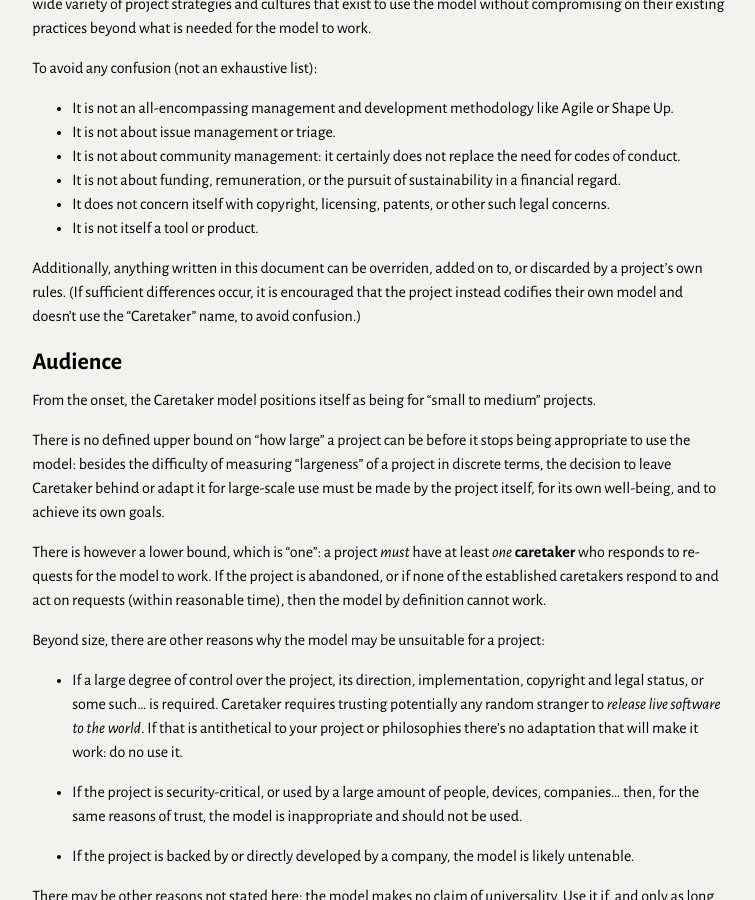
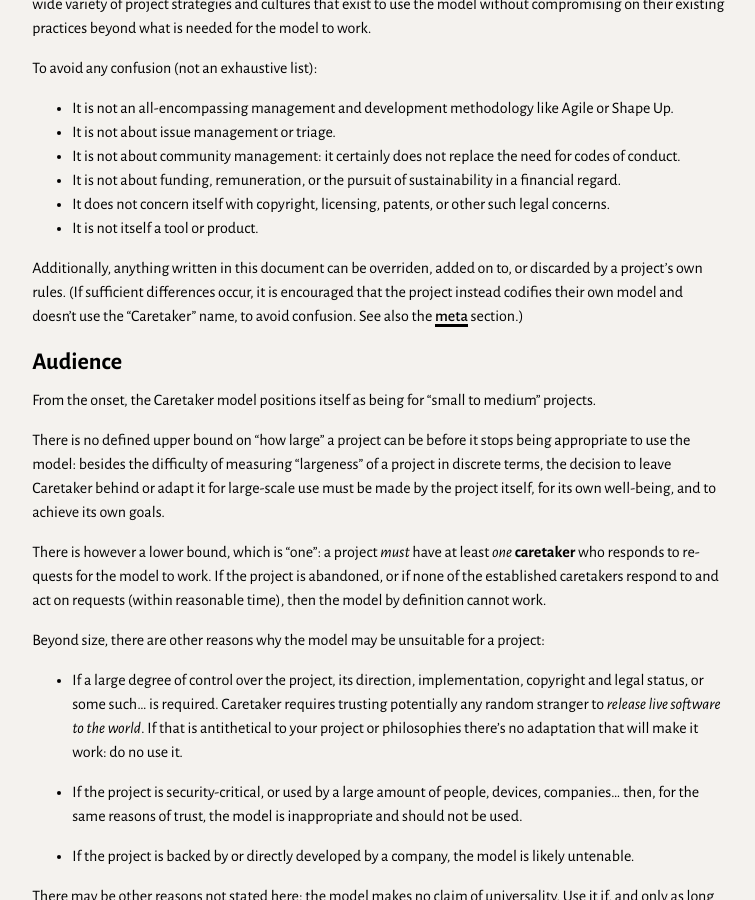
Before and after one commit to passcod/caretaker, a Jekyll site: the page built from index.markdown, in a window 1280 px wide and 900 px high, scrolled down 3892 px. Shown: the whole window, without its empty margins (259-1014 px from the left). Built offline with Jekyll 4.4.1, drawn with Linux system fonts in a browser that asks for light colours; our own code applies the rules of GitHub Pages for plain Markdown files; some of the changed lines change nothing that is shown; some of the changed text lies outside the part shown.

Commit message:
Add anchor refs for each heading

```diff
--- a/index.markdown
+++ b/index.markdown
@@ -3,6 +3,7 @@
 ---
 
 ## Background
+[background]: #background
 
 An open software project — that is, a software project conducted in the open, without attaching it
 to either of the two dominant ideologies, “free software” and “open source” — might be started for
@@ -91,6 +92,7 @@
 
 
 ## Introduction
+[introduction]: #introduction
 
 The model is built around the concept of _releases_.
 
@@ -164,6 +166,7 @@
 
 
 ## Scope
+[scope]: #scope
 
 The Caretaker model's scope only extends to codifying two new roles in the management of an open
 software project, and the processes these two roles support and require. It is intentionally limited
@@ -181,9 +184,11 @@
 
 Additionally, anything written in this document can be overriden, added on to, or discarded by a
 project's own rules. (If sufficient differences occur, it is encouraged that the project instead
-codifies their own model and doesn't use the “Caretaker” name, to avoid confusion.)
+codifies their own model and doesn't use the “Caretaker” name, to avoid confusion. See also the
+[meta] section.)
 
 ## Audience
+[audience]: #audience
 
 From the onset, the Caretaker model positions itself as being for "small to medium" projects.
 
@@ -214,6 +219,7 @@
 
 
 ## The caretaker role
+[caretaker role]: #the-caretaker-role
 
 At the core of the Caretaker model is the eponymous **caretaker** _role_.
 
@@ -259,4 +265,10 @@
 action is required beyond considering these requests. Otherwise, add a section to your contributing
 guide (the template will point people there as a first step).
 
+[releaser role]: #releaser-role
 [release proposals]: #release-proposals
+[release lifecycle]: #release-lifecycle
+[walkthrough]: #walkthrough
+[automation]: #automation
+[failure and recovery]: #failure-and-recovery
+[meta]: #meta
```
